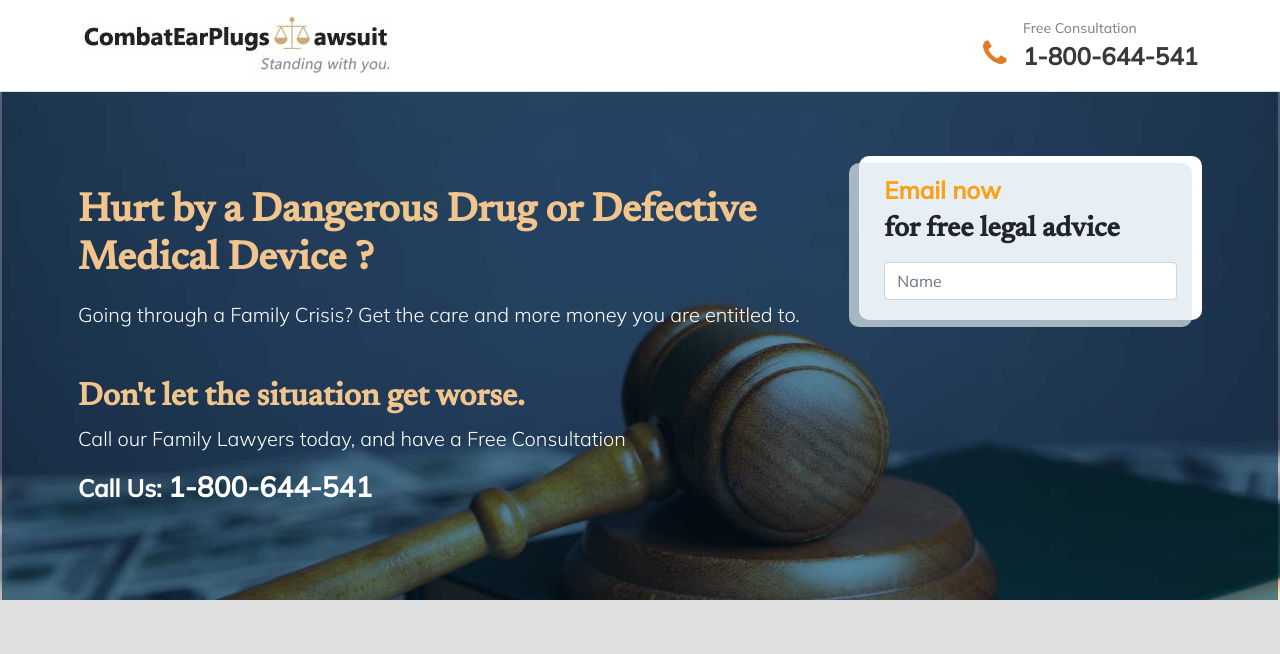
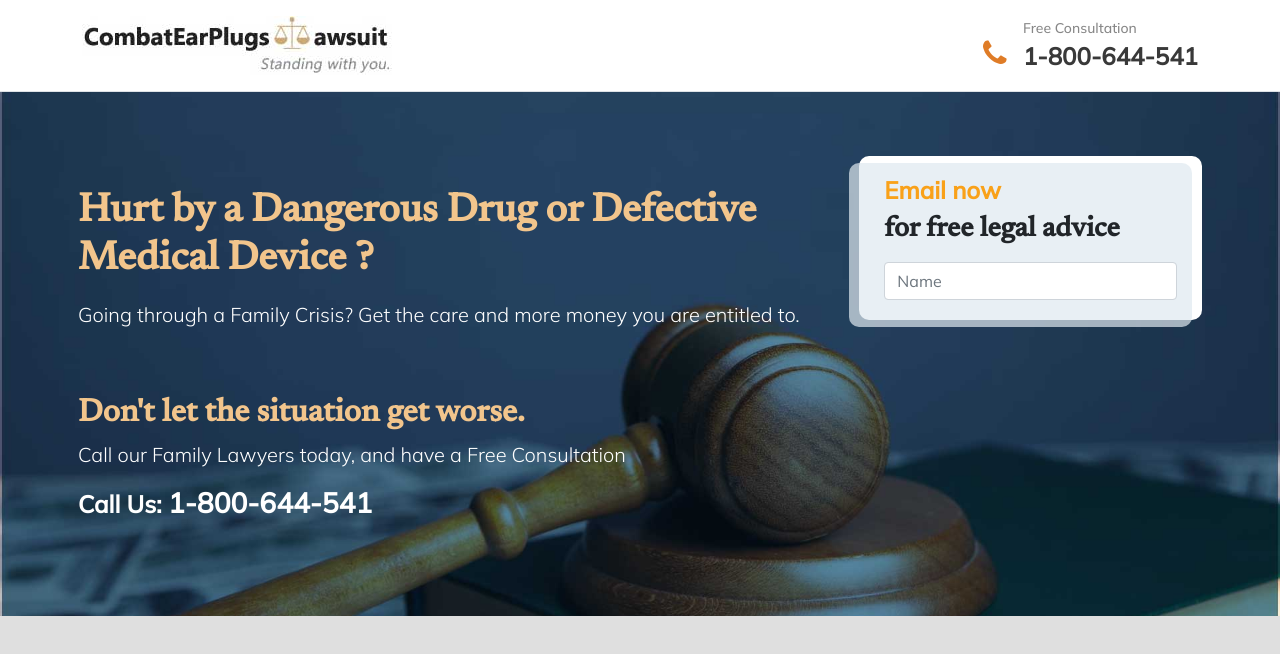
Before and after one commit to durgeshraju/react-projects, a React (Create React App) app in the folder 2.LandingPages/lawsuits/: page / in a window 1280 px wide. Shown: the top 654 px of the page. Built offline with nearby package versions, Linux system fonts and the light colour scheme.

Commit message:
herounitSecondaryContentSection class enchancement

```diff
--- a/2.LandingPages/lawsuits/src/components/HeroUnitBlock/LeftContentBlock/LeftContentBlock.js
+++ b/2.LandingPages/lawsuits/src/components/HeroUnitBlock/LeftContentBlock/LeftContentBlock.js
@@ -16,7 +16,7 @@ const LeftContentBlock = props => {
             {props.data
               ? props.data.secondaryContentWidget.map((d, i) => (
                 <Fragment key={i}>
-                <div className={`${classes['herounitSecondaryContentSection']} my-5`}>
+                <div className={`${classes['herounitSecondaryContentSection']} my-5 pt-3`}>
                 <h2 className="fw-bolder mb-2">{d.title}</h2>
                 <p className="lead text-white mb-3">{d.description}</p>
                 <h3><span className="fs-4">Call Us: </span><a href="tel:+6494461709">{d.phone}</a></h3>
```
